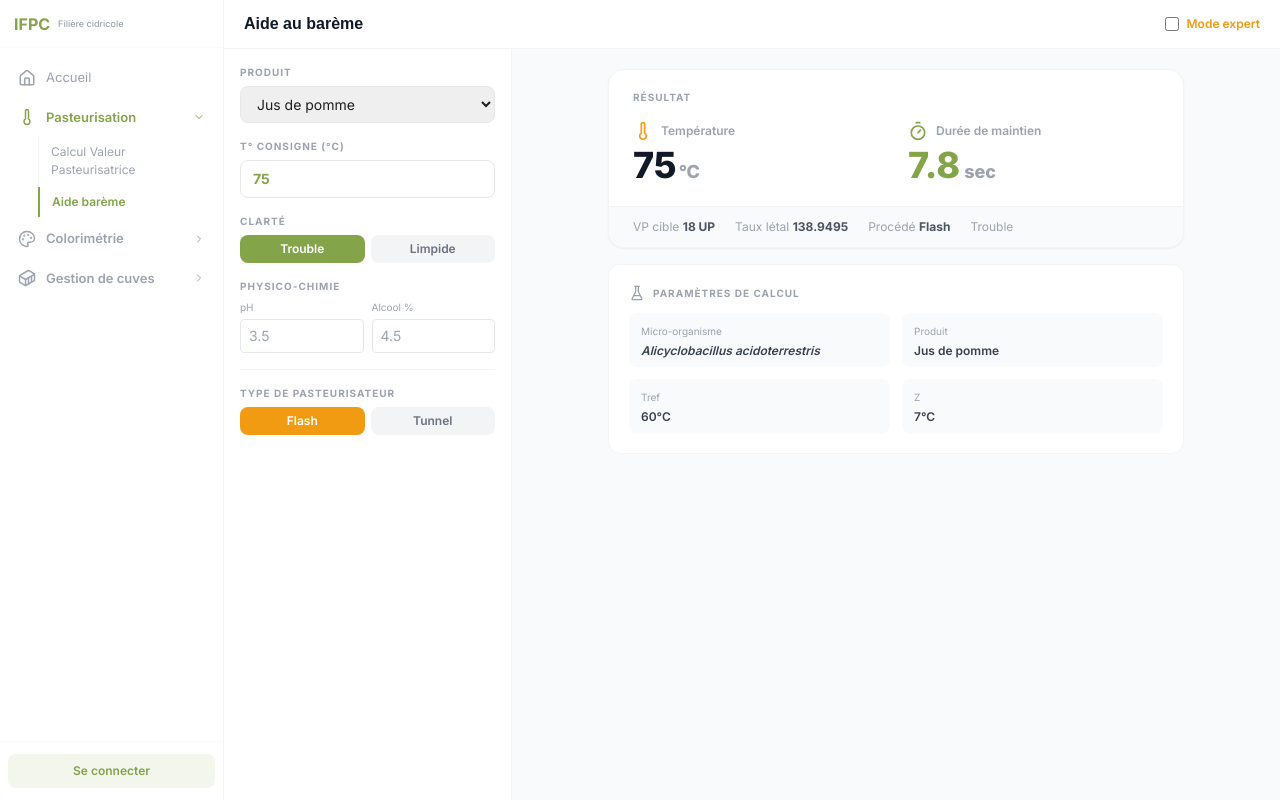
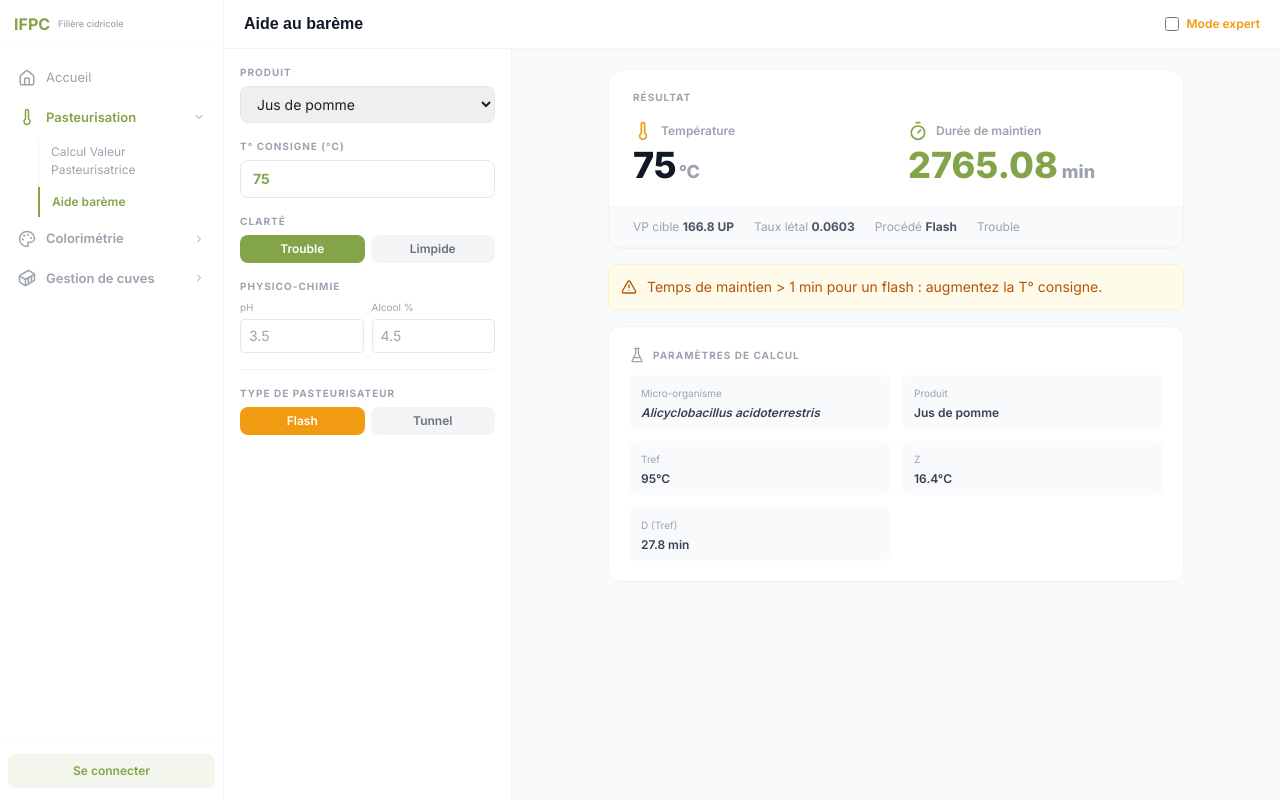
Before and after one commit to thisisbriandb/ifpc, a Next.js app in the folder frontend/: page /bareme in a window 1280 px wide. Built offline with nearby package versions, Linux system fonts and the light colour scheme.

Commit message:
feat: update microorganism reference data from official table (bareme + backend pasto.py)

```diff
--- a/frontend/app/bareme/page.tsx
+++ b/frontend/app/bareme/page.tsx
@@ -6,21 +6,23 @@ import { useI18n } from "@/lib/i18n";
 
 // ── Données de référence ──────────────────────────────────────────────────
 
-const MICROORGANISMES: Record<string, { nom: string; t_ref: number; z: number; vp_cible: number }> = {
-  alicyclobacillus_acidoterrestris: { nom: "Alicyclobacillus acidoterrestris", t_ref: 60, z: 7, vp_cible: 15 },
-  levures:           { nom: "Levures d'altération",  t_ref: 60, z: 7, vp_cible: 5  },
-  moisissures:       { nom: "Moisissures",           t_ref: 60, z: 7, vp_cible: 10 },
-  byssochlamys_fulva:{ nom: "Byssochlamys fulva",    t_ref: 60, z: 7, vp_cible: 20 },
-  lactobacilles:     { nom: "Lactobacilles",         t_ref: 60, z: 7, vp_cible: 5  },
+const MICROORGANISMES: Record<string, { nom: string; t_ref: number; z: number; d_ref: number; vp_cible: number }> = {
+  alicyclo_std:       { nom: "Alicyclobacillus acidoterrestris", t_ref: 95, z: 10.9, d_ref: 20.8, vp_cible: 104   },
+  alicyclo_res:       { nom: "Alicyclobacillus acidoterrestris", t_ref: 95, z: 16.4, d_ref: 27.8, vp_cible: 139   },
+  ecoli:              { nom: "Escherichia coli",                  t_ref: 62, z: 6.0,  d_ref: 1.5,  vp_cible: 7.5  },
+  salmonella:         { nom: "Salmonella",                        t_ref: 62, z: 6.0,  d_ref: 0.5,  vp_cible: 2.5  },
+  byssochlamys_fulva: { nom: "Byssochlamys fulva",                t_ref: 95, z: 7.1,  d_ref: 1.8,  vp_cible: 9    },
+  saccharo_jus:       { nom: "Saccharomyces cerevisiae",          t_ref: 60, z: 4.0,  d_ref: 22.5, vp_cible: 112.5 },
+  saccharo_cidre_low: { nom: "Saccharomyces cerevisiae",          t_ref: 60, z: 4.0,  d_ref: 0.4,  vp_cible: 2    },
+  saccharo_cidre:     { nom: "Saccharomyces cerevisiae",          t_ref: 60, z: 4.0,  d_ref: 1.1,  vp_cible: 5.5  },
 };
 
 const PRODUITS: Record<string, { nom: string; micro: string; vp_cible: number }> = {
-  jus_pomme:        { nom: "Jus de pomme",      micro: "alicyclobacillus_acidoterrestris", vp_cible: 15 },
-  cidre_doux:       { nom: "Cidre doux",         micro: "levures",                          vp_cible: 10 },
-  cidre_demi_sec:   { nom: "Cidre demi-sec",     micro: "levures",                          vp_cible: 8  },
-  cidre_brut:       { nom: "Cidre brut",         micro: "levures",                          vp_cible: 5  },
-  cidre_extra_brut: { nom: "Cidre extra-brut",   micro: "levures",                          vp_cible: 5  },
-  autre:            { nom: "Autre",              micro: "alicyclobacillus_acidoterrestris", vp_cible: 15 },
+  jus_pomme:        { nom: "Jus de pomme",      micro: "alicyclo_res",   vp_cible: 139 },
+  cidre_doux:       { nom: "Cidre doux",         micro: "saccharo_cidre", vp_cible: 5.5 },
+  cidre_demi_sec:   { nom: "Cidre demi-sec",     micro: "saccharo_cidre", vp_cible: 5.5 },
+  cidre_brut:       { nom: "Cidre brut",         micro: "saccharo_cidre", vp_cible: 5.5 },
+  cidre_extra_brut: { nom: "Cidre extra-brut",   micro: "saccharo_cidre", vp_cible: 5.5 },
 };
 
 // ── Page ──────────────────────────────────────────────────────────────────
@@ -159,8 +161,10 @@ export default function BaremePage() {
                 <p className="text-[10px] text-gray-400 mb-1">{t("bareme.microTarget")}</p>
                 <select value={microKey} onChange={e => setMicroKey(e.target.value)}
                   className="w-full px-3 py-2 border border-gray-200 rounded-lg text-xs outline-none focus:border-brand-accent">
-                  <option value="">{t("bareme.microDefault", { name: MICROORGANISMES[produit?.micro]?.nom })}</option>
-                  {Object.entries(MICROORGANISMES).map(([k, v]) => <option key={k} value={k}>{v.nom}</option>)}
+                  <option value="">{t("bareme.microDefault", { name: `${MICROORGANISMES[produit?.micro]?.nom} — D=${MICROORGANISMES[produit?.micro]?.d_ref} min` })}</option>
+                  {Object.entries(MICROORGANISMES).map(([k, v]) => (
+                    <option key={k} value={k}>{v.nom} — D={v.d_ref} min @ {v.t_ref}°C</option>
+                  ))}
                 </select>
               </div>
               <div className="grid grid-cols-2 gap-2">
@@ -263,6 +267,10 @@ export default function BaremePage() {
                     <p className="text-[10px] text-gray-400 mb-0.5">Z</p>
                     <p className="font-semibold text-gray-700 text-xs">{computed.z}°C</p>
                   </div>
+                  <div className="bg-gray-50 rounded-lg px-3 py-2">
+                    <p className="text-[10px] text-gray-400 mb-0.5">D (Tref)</p>
+                    <p className="font-semibold text-gray-700 text-xs">{computed.micro.d_ref} min</p>
+                  </div>
                 </div>
               </div>
             </div>
--- a/frontend/components/ProductSelector.tsx
+++ b/frontend/components/ProductSelector.tsx
@@ -10,7 +10,6 @@ const FALLBACK_PRODUITS = [
   { id: "cidre_demi_sec", nom: "Cidre demi-sec" },
   { id: "cidre_brut", nom: "Cidre brut" },
   { id: "cidre_extra_brut", nom: "Cidre extra-brut" },
-  { id: "jus_poire", nom: "Jus de poire" },
 ];
 
 const FALLBACK_PROCEDES = [
--- a/frontend/messages/fr.json
+++ b/frontend/messages/fr.json
@@ -170,7 +170,7 @@
       "config": "Config"
     },
     "moduleMeta": {
-      "controle": "Contrôle Valeur Pasteurisatrice",
+      "controle": "Calcul Valeur Pasteurisatrice",
       "bareme": "Aide barème"
     },
     "statut": {
```
Also changed, not shown: 1 other file (tests, documents, lock files or other folders).
